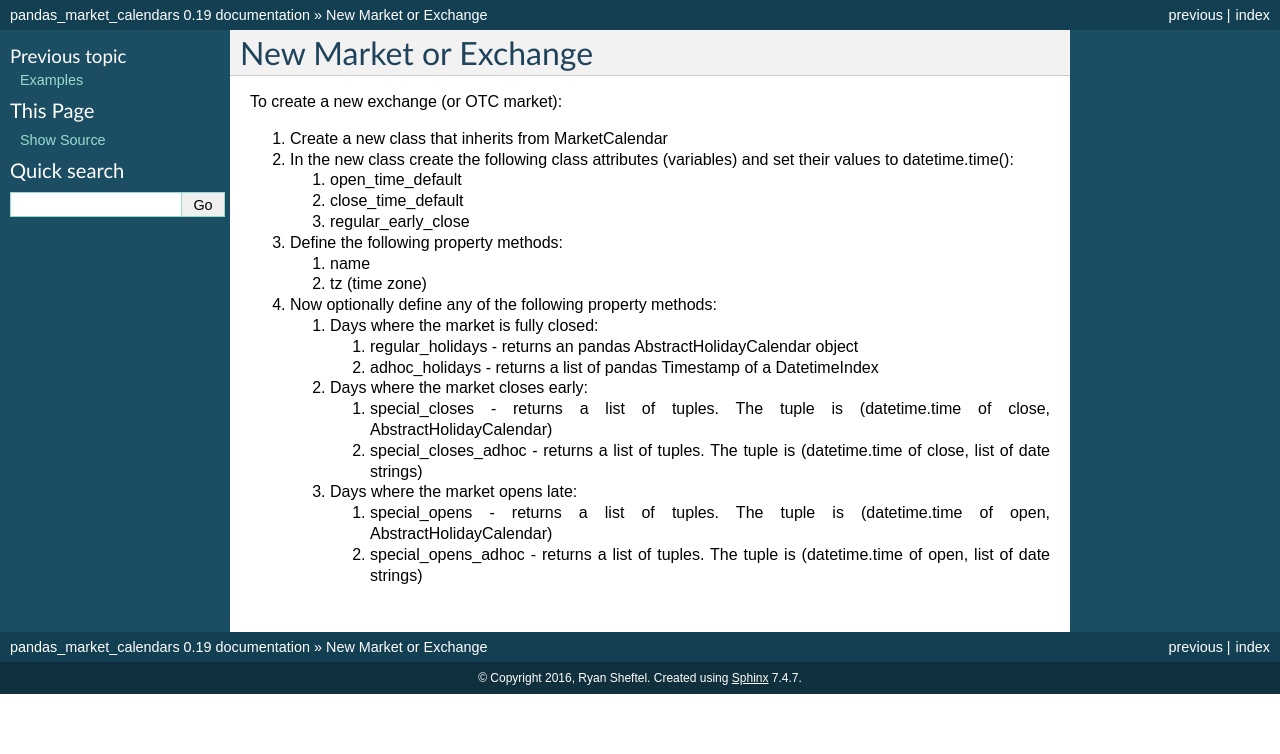
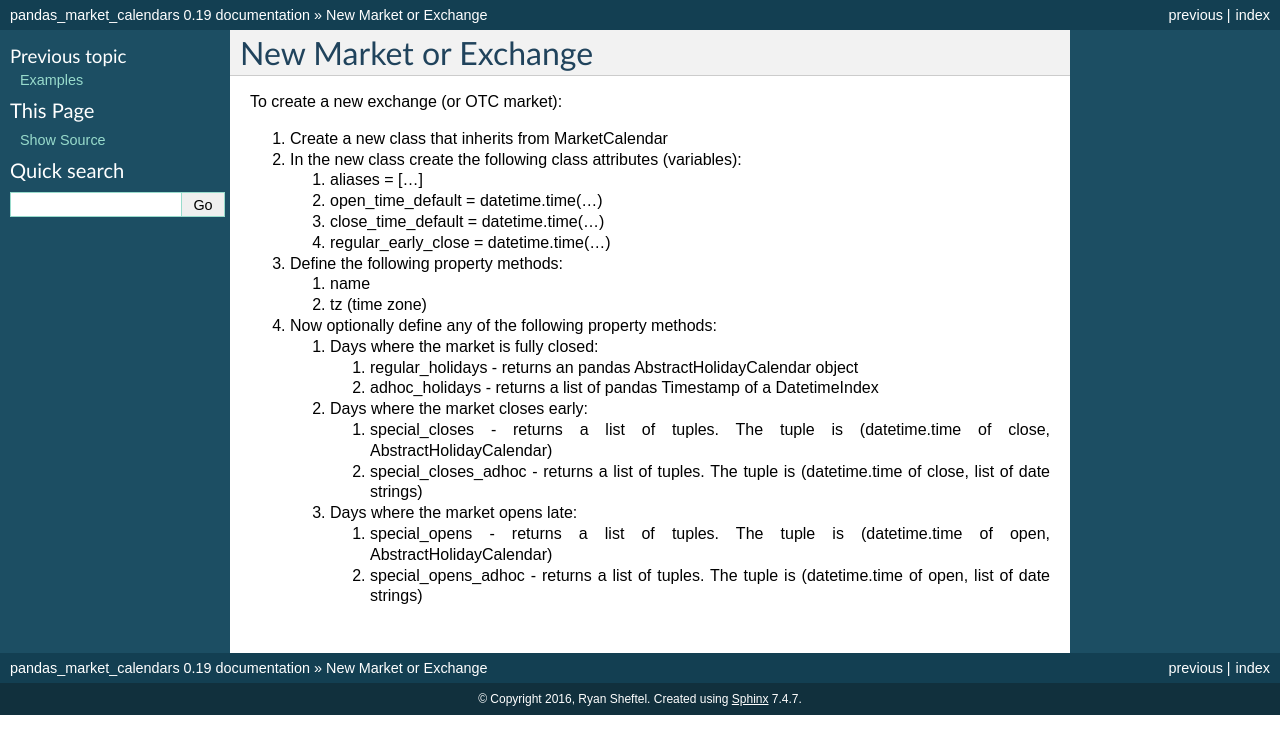
Before and after one commit to rsheftel/pandas_market_calendars, a Sphinx documentation site: the page built from docs/new_market.rst, in a window 1280 px wide. Shown: the top 754 px of the page. Built offline with Sphinx 7.4.7, drawn with Linux system fonts in a browser that asks for light colours.

Commit message:
Class registration: adapt docs for custom calendars.

```diff
--- a/docs/new_market.rst
+++ b/docs/new_market.rst
@@ -3,11 +3,12 @@ New Market or Exchange
 To create a new exchange (or OTC market):
 
 #. Create a new class that inherits from MarketCalendar
-#. In the new class create the following class attributes (variables) and set their values to datetime.time():
+#. In the new class create the following class attributes (variables):
 
-   #. open_time_default
-   #. close_time_default
-   #. regular_early_close
+   #. aliases = [...]
+   #. open_time_default = datetime.time(...)
+   #. close_time_default = datetime.time(...)
+   #. regular_early_close = datetime.time(...)
 
 #. Define the following property methods:
 
```
